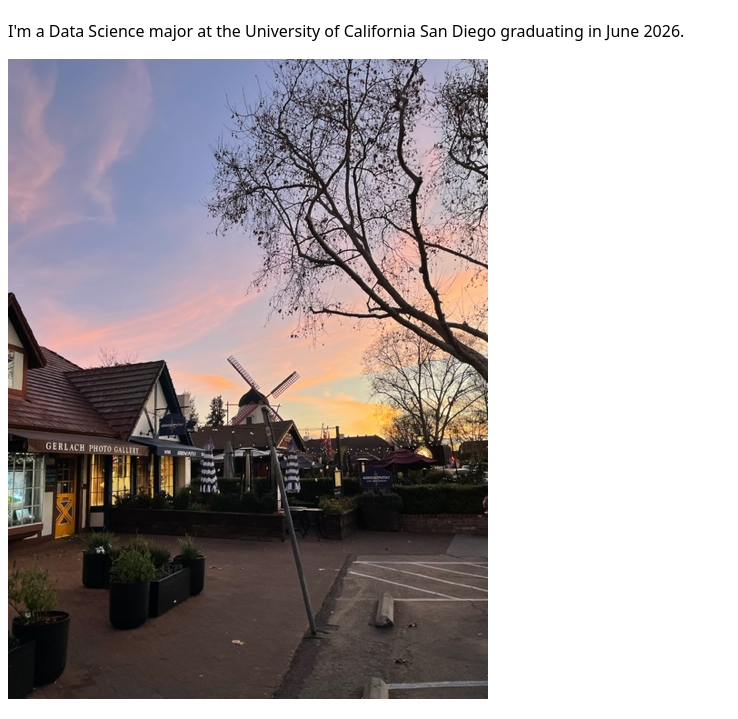
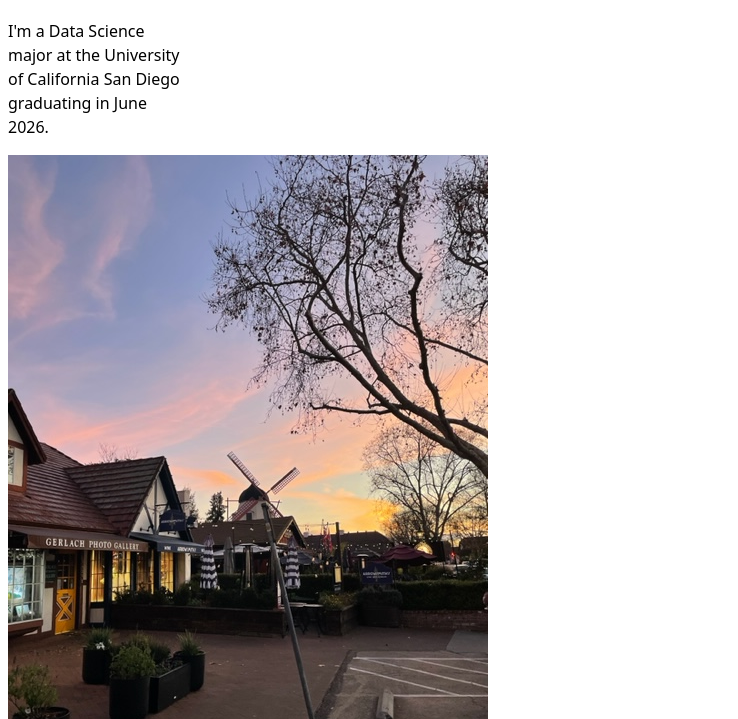
Before and after one commit to Bhagya-Ram-7/portfolio, a plain HTML site: page index.html in a window 1280 px wide. Shown: the part 72-791 px from the top of the page, without its empty margins (0-738 px from the left). Drawn offline with Linux system fonts and the light colour scheme.

Commit message:
Updated max width

```diff
--- a/style.css
+++ b/style.css
@@ -3,4 +3,5 @@ body {
          and use the OS’s UI font as the website font
        */
     font: 100%/1.5 system-ui;
+    max-width: 20ch;
   }
```
